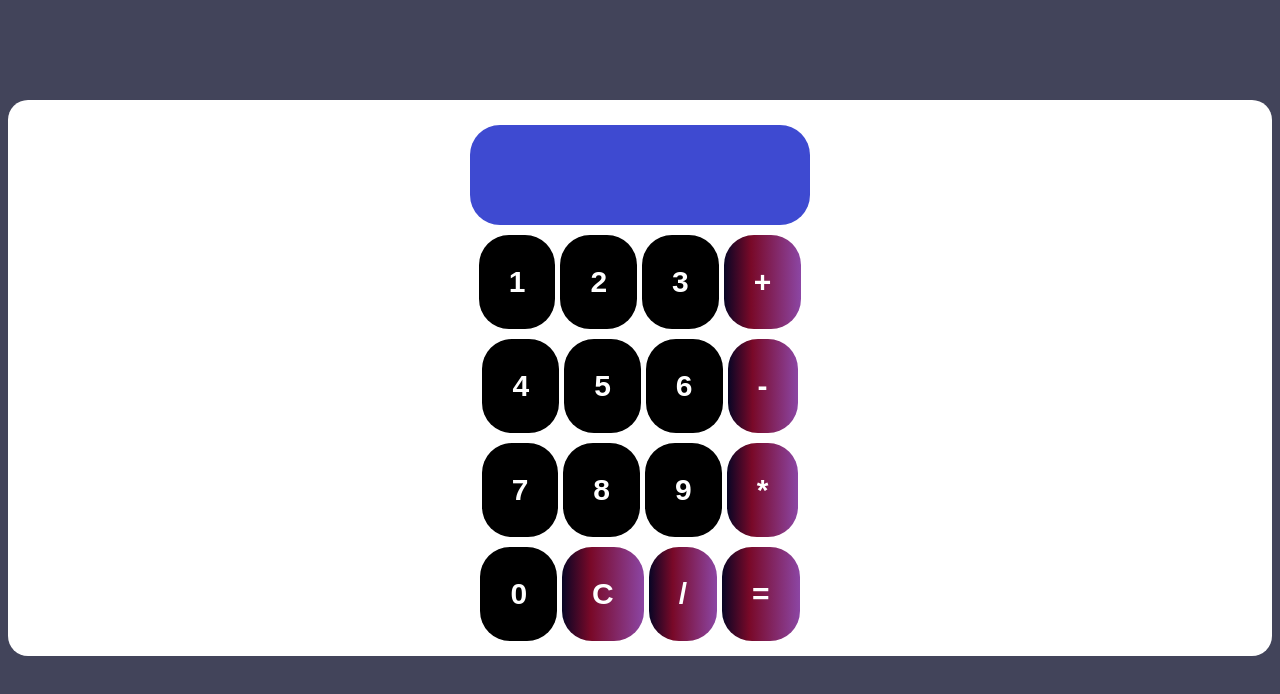
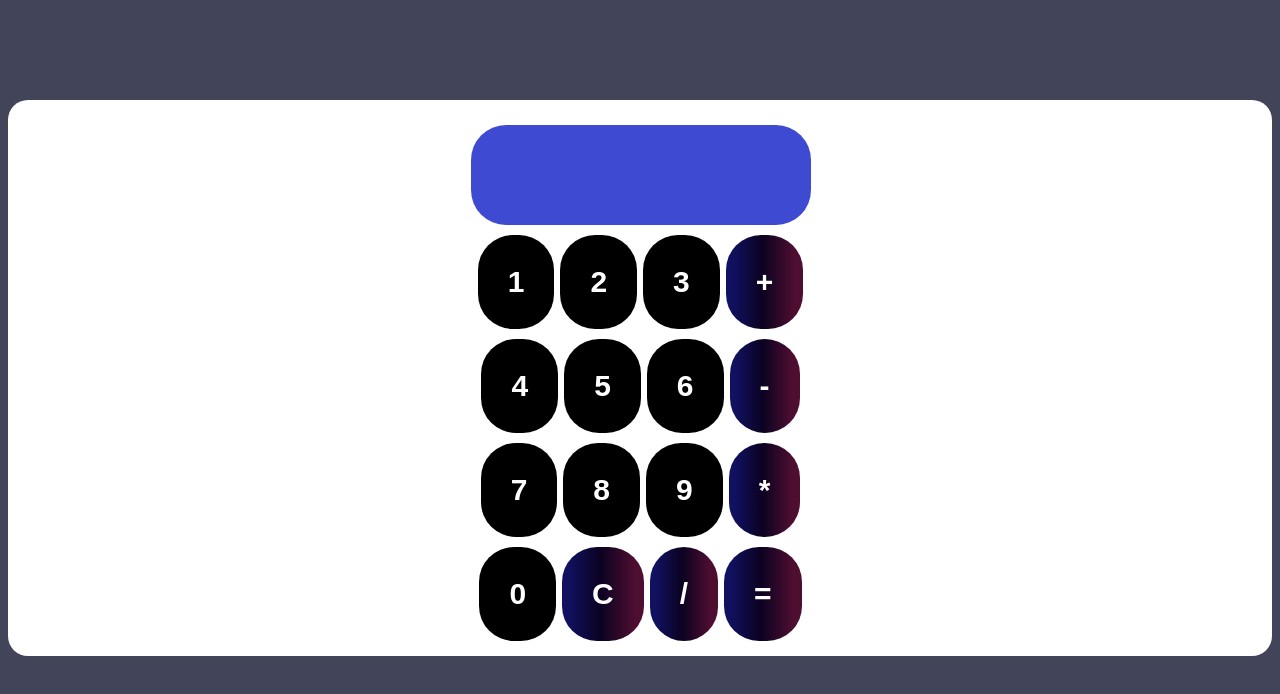
Before and after one commit to FollowNaim/Gui-Calculator, a plain HTML site: page index.html in a window 1280 px wide. Drawn offline with Linux system fonts and the light colour scheme.

Commit message:
color change

```diff
--- a/style.css
+++ b/style.css
@@ -20,21 +20,28 @@ input{
  font-size: 30px;
  padding: 30px;
  margin-top: 10px;
- border-radius: 30px;
+ margin-left: 1px;
+ border-radius: 35px;
  transition: 0.4s ease-in-out;
  justify-content: center;
  font-family: sans-serif;
  font-weight: bold;
- background: rgb(2, 0, 36);
+
  background: black;
  color: white;
  border: none;
 }
 input:hover{
- background-color: red;
+ background: #fff1d7;
+ transition: 0.5s;
+ color: black;
+}
+.sidebtn{
+ background: rgb(17, 17, 98);
+ background: linear-gradient(90deg, rgba(17, 17, 98, 1) 7%, rgba(11, 2, 33, 1) 47%, rgba(76, 11, 46, 0.9863747804061226) 89%, rgba(76, 11, 46, 0.9863747804061226) 91%, rgba(76, 11, 46, 0.9863747804061226) 91%);
+}
+.sidebtn:hover{
+ background: #fff1d7;
+ color: black;
  transition: 0.5s;
 }
-.sidebtn{
- background: rgb(7, 5, 37);
- background: linear-gradient(90deg, rgba(7, 5, 37, 1) 0%, rgba(121, 9, 40, 1) 35%, rgba(140, 70, 164, 1) 100%);
-}
```
